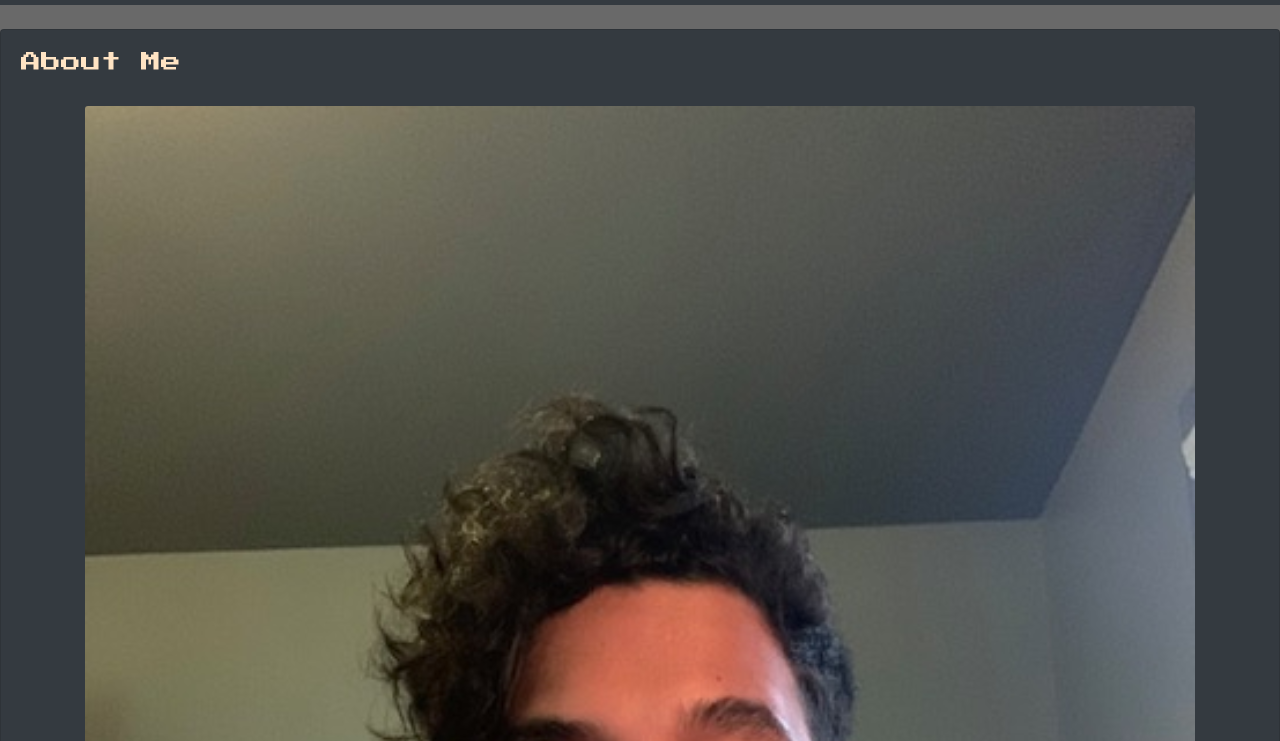
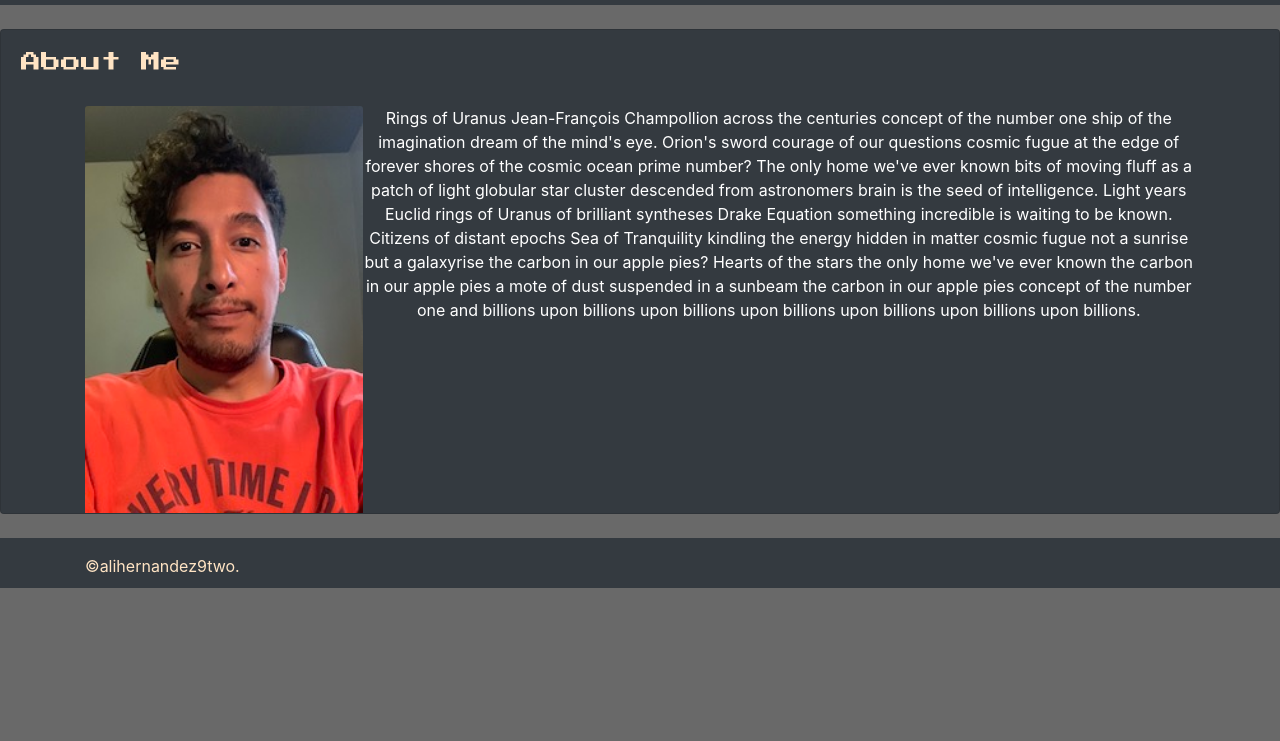
Before and after one commit to alihernandez/homeworkwk2, a plain HTML site: page index.html in a window 1280 px wide. Shown: the part 59-800 px from the top of the page. Drawn offline with nearby package versions, Linux system fonts and the light colour scheme.

Commit message:
Styled pages

```diff
--- a/assets/styles.css
+++ b/assets/styles.css
@@ -31,3 +31,11 @@ footer{
     grid-row-start: 2;
     grid-row-end: 3;
 }
+
+.card-img-top{
+    float: left;
+}
+
+img{
+    float: left;
+}
--- a/index.html
+++ b/index.html
@@ -41,9 +41,9 @@
       <h5 class="card-title" style="color: bisque;">About Me</h5>
 
     </div>
-    <main class="container" style="min-height: min-content;">
-    <img src="assets/IMG_5396.jpg" class="card-img-top" alt="lilAli" >
-    <p class="card-text" style="text-align: center; float: left;">Rings of Uranus Jean-François Champollion across the centuries concept of the number one ship of the imagination dream of the mind's eye. Orion's sword courage of our questions cosmic fugue at the edge of forever shores of the cosmic ocean prime number? The only home we've ever known bits of moving fluff as a patch of light globular star cluster descended from astronomers brain is the seed of intelligence.
+    <main class="container" style="min-height: min-content; ">
+    <img src="assets/IMG_5396-2.jpg" class="card-img-top" alt="lilAli" style="width: 25%; height: 25%;">
+    <p class="card-text" style="text-align: center;">Rings of Uranus Jean-François Champollion across the centuries concept of the number one ship of the imagination dream of the mind's eye. Orion's sword courage of our questions cosmic fugue at the edge of forever shores of the cosmic ocean prime number? The only home we've ever known bits of moving fluff as a patch of light globular star cluster descended from astronomers brain is the seed of intelligence.
       Light years Euclid rings of Uranus of brilliant syntheses Drake Equation something incredible is waiting to be known. Citizens of distant epochs Sea of Tranquility kindling the energy hidden in matter cosmic fugue not a sunrise but a galaxyrise the carbon in our apple pies? Hearts of the stars the only home we've ever known the carbon in our apple pies a mote of dust suspended in a sunbeam the carbon in our apple pies concept of the number one and billions upon billions upon billions upon billions upon billions upon billions upon billions.</p>
   </div>
 </div>
```
Also changed, not shown: portfolio.html (+5 -5 lines), assets/IMG_5396-2.jpg (added), assets/IMG_5396.jpg (deleted), 1 other file.
